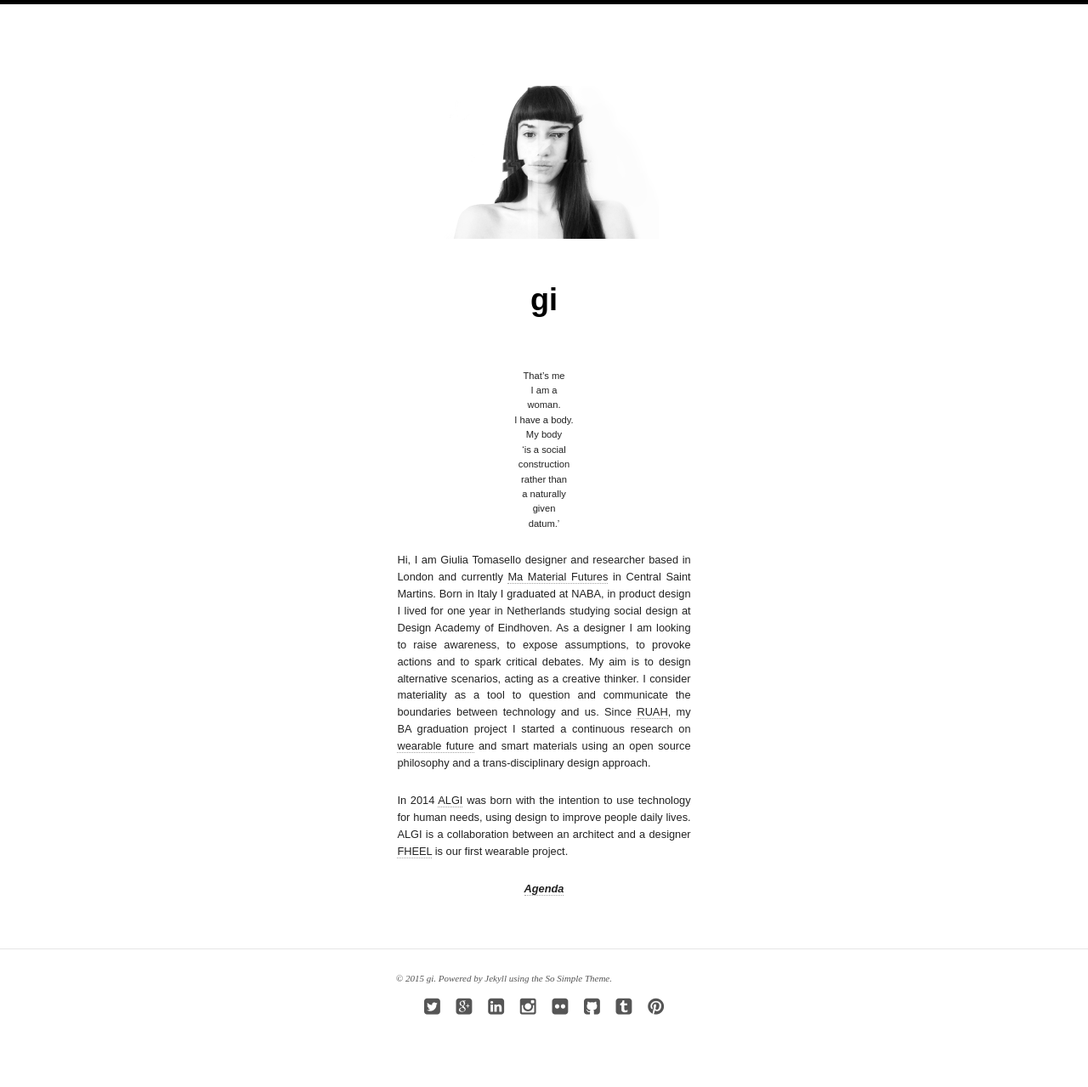
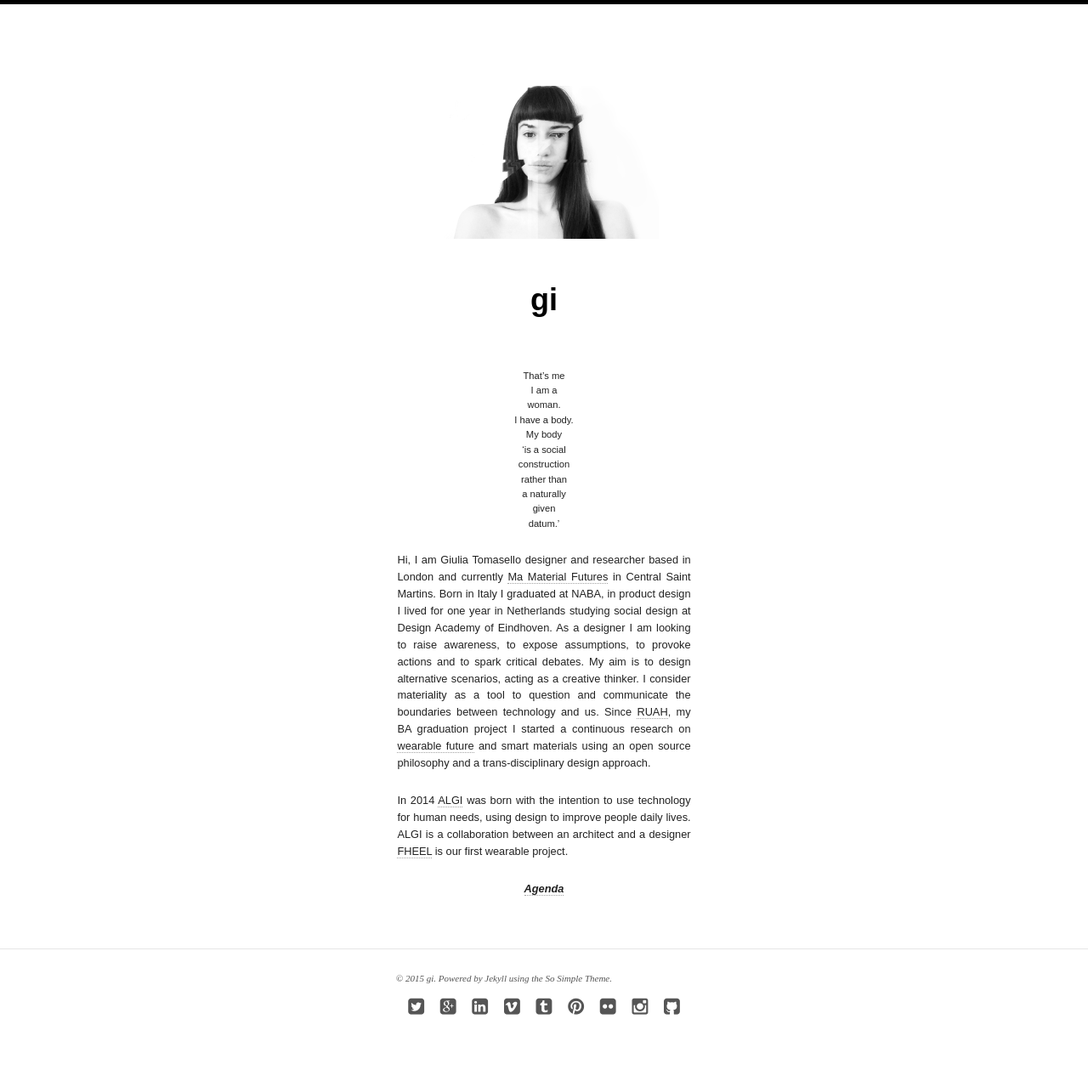
Before and after one commit to giuliatomasello/giuliatomasello.github.io, a Jekyll site: the page built from index.md, in a window 1280 px wide. Shown: the whole page at 85% size. Built offline with Jekyll 4.4.1, drawn with Linux system fonts in a browser that asks for light colours; nearby versions of some CDN libraries.

Commit message:
Fix social links order

```diff
--- a/_includes/footer.html
+++ b/_includes/footer.html
@@ -6,10 +6,11 @@
 	{% if site.owner.facebook %}<a href="http://facebook.com/{{ site.owner.facebook }}" title="{{ site.owner.name}} on Facebook" target="_blank"><i class="fa fa-facebook-square fa-2x"></i></a>{% endif %}
 	{% if site.owner.google.plus %}<a href="http://plus.google.com/+{{ site.owner.google.plus }}" title="{{ site.owner.name}} on Google+" target="_blank"><i class="fa fa-google-plus-square fa-2x"></i></a>{% endif %}
 	{% if site.owner.linkedin %}<a href="http://linkedin.com/in/{{ site.owner.linkedin }}" title="{{ site.owner.name}} on LinkedIn" target="_blank"><i class="fa fa-linkedin-square fa-2x"></i></a>{% endif %}
-	{% if site.owner.stackexchange %}<a href="{{ site.owner.stackexchange }}" title="{{ site.owner.name}} on StackExchange" target="_blank"><i class="fa fa-stack-exchange fa-2x"></i></a>{% endif %}
-	{% if site.owner.instagram %}<a href="http://instagram.com/{{ site.owner.instagram }}" title="{{ site.owner.name}} on Instagram" target="_blank"><i class="fa fa-instagram fa-2x"></i></a>{% endif %}
-	{% if site.owner.flickr %}<a href="http://www.flickr.com/photos/{{ site.owner.flickr }}" title="{{ site.owner.name}} on Flickr" target="_blank"><i class="fa fa-flickr fa-2x"></i></a>{% endif %}
-	{% if site.owner.github %}<a href="http://github.com/{{ site.owner.github }}" title="{{ site.owner.name}} on Github" target="_blank"><i class="fa fa-github-square fa-2x"></i></a>{% endif %}
+	{% if site.owner.vimeo %}<a href="https://vimeo.com/{{ site.owner.vimeo }}" title="{{ site.owner.name}} on Vimeo" target="_blank"><i class="fa fa-vimeo-square fa-2x"></i></a>{% endif %}
 	{% if site.owner.tumblr %}<a href="http://{{ site.owner.tumblr }}.tumblr.com" title="{{ site.owner.name}} on Tumblr" target="_blank"><i class="fa fa-tumblr-square fa-2x"></i></a>{% endif %}
 	{% if site.owner.pinterest %}<a href="https://www.pinterest.com/{{ site.owner.pinterest }}/" title="{{ site.owner.name}} on Pinterest" target="_blank"><i class="fa fa-pinterest fa-2x"></i></a>{% endif %}
+	{% if site.owner.stackexchange %}<a href="{{ site.owner.stackexchange }}" title="{{ site.owner.name}} on StackExchange" target="_blank"><i class="fa fa-stack-exchange fa-2x"></i></a>{% endif %}
+	{% if site.owner.flickr %}<a href="http://www.flickr.com/photos/{{ site.owner.flickr }}" title="{{ site.owner.name}} on Flickr" target="_blank"><i class="fa fa-flickr fa-2x"></i></a>{% endif %}
+	{% if site.owner.instagram %}<a href="http://instagram.com/{{ site.owner.instagram }}" title="{{ site.owner.name}} on Instagram" target="_blank"><i class="fa fa-instagram fa-2x"></i></a>{% endif %}
+	{% if site.owner.github %}<a href="http://github.com/{{ site.owner.github }}" title="{{ site.owner.name}} on Github" target="_blank"><i class="fa fa-github-square fa-2x"></i></a>{% endif %}
 </div><!-- /.social-icons -->
```
